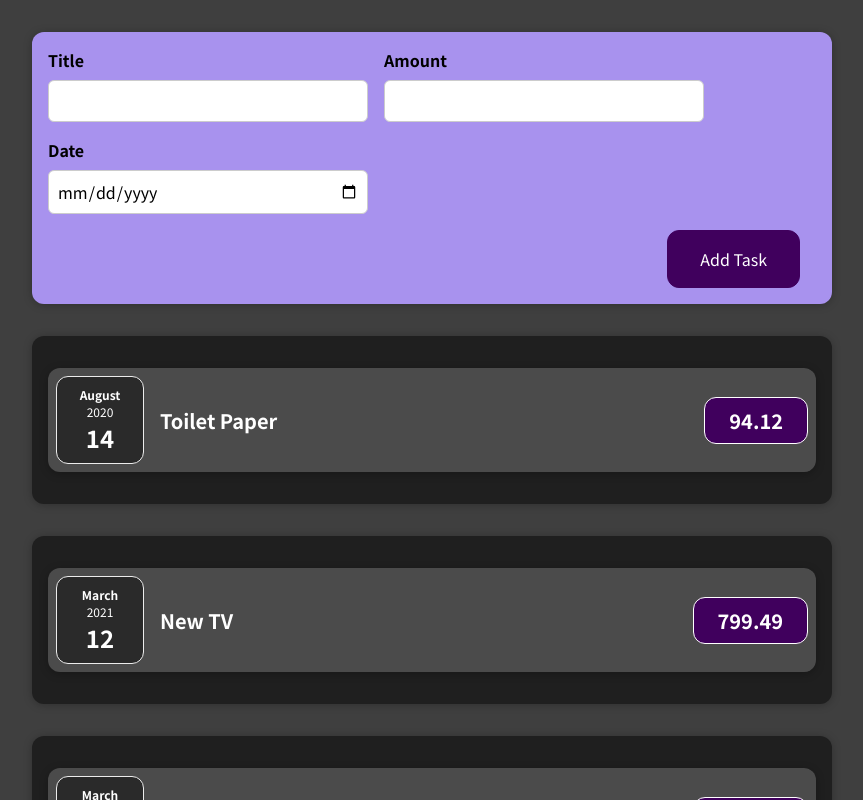
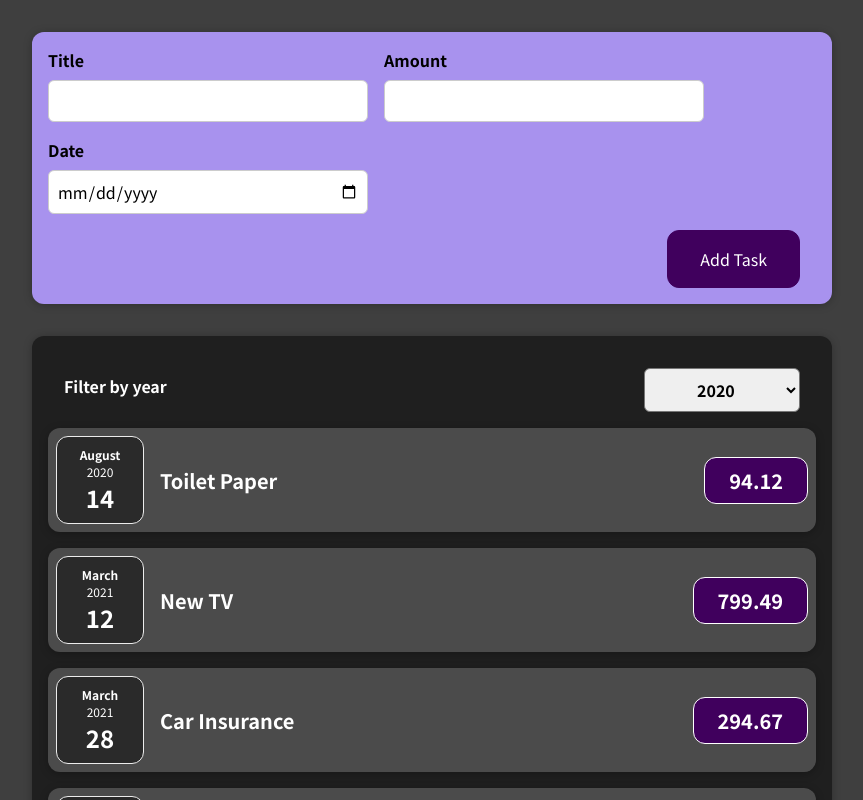
Before and after one commit to learnwithratnesh/react-ud, a React (Create React App) app: page / in a window 1280 px wide. Shown: the top 800 px of the page, without its empty margins (208-1071 px from the left). Built offline with nearby package versions, Linux system fonts and the light colour scheme.

Commit message:
fix structure

```diff
--- a/src/App.js
+++ b/src/App.js
@@ -1,8 +1,9 @@
 import Expenses from './components/Expenses/Expenses'
 import NewExpense from './components/NewExpense/NewExpense'
+import React, { useState } from 'react';
 
 function App() {
-  const _expenses = [
+  let expenses = [
     {
       id: 'e1',
       title: 'Toilet Paper',
@@ -23,13 +24,16 @@
       date: new Date(2021, 5, 12),
     },
   ];
+  const [_expense, updateExpenses] = useState(expenses)
   const addExpenseHandler = (expense) => {
-    console.log(expense)
+    updateExpenses((prevState) => {
+      return [...prevState, expense];
+    })
   }
   return (
     <div>
       <NewExpense onAddExpense={addExpenseHandler} />
-      <Expenses expenses={_expenses}></Expenses>
+      <Expenses expenses={_expense}></Expenses>
     </div>
   );
 }
--- a/src/components/Expenses/ExpenseItem.js
+++ b/src/components/Expenses/ExpenseItem.js
@@ -1,16 +1,16 @@
-import Cards from '../UI/Cards';
+import React from 'react';
 import ExpenseDate from './ExpenseDate'
 import './ExpenseDate.css'
 import './ExpenseItem.css'
 const ExpenseItem = (props) => {
     return (
-        <Cards className="expense-item">
+        <div className="expense-item">
             <ExpenseDate date={props.date}></ExpenseDate>
             <div className="expense-item__description">
                 <h2>{props.title}</h2>
             </div>
             <div className="expense-item__price">{props.amount}</div>
-        </Cards>)
+        </div>)
 
 }
 export default ExpenseItem;
--- a/src/components/Expenses/Expenses.js
+++ b/src/components/Expenses/Expenses.js
@@ -1,12 +1,20 @@
+import React, { useState } from 'react';
 import './Expenses.css'
 import ExpenseItem from './ExpenseItem'
+import ExpensesFilter from './ExpensesFilter'
+import Cards from '../UI/Cards';
 const Expenses = (props) => {
-    return props.expenses.map((item, index) => {
-        return (
-            <div key={index} className="expenses">
-                <ExpenseItem date={item.date} title={item.title} amount={item.amount}></ExpenseItem>
-            </div>
-        )
-    })
+    const [filteredYear, setFilteredYear] = useState("2020")
+    const filterChangeHandler = selectedYear => {
+        setFilteredYear(selectedYear)
+    }
+    return (<div>
+        <Cards className="expenses">
+            <ExpensesFilter selected={filteredYear} onChangeFilter={filterChangeHandler} />
+            {props.expenses.map((expense, index) =>
+                <ExpenseItem key={index} date={expense.date} title={expense.title} amount={expense.amount}></ExpenseItem>
+            )}
+        </Cards>
+    </div>)
 }
 export default Expenses
--- /dev/null
+++ b/src/components/Expenses/ExpensesFilter.css
@@ -0,0 +1,24 @@
+.expenses-filter {
+  color: white;
+  padding: 0 1rem;
+}
+
+.expenses-filter__control {
+  display: flex;
+  width: 100%;
+  align-items: center;
+  justify-content: space-between;
+  margin: 1rem 0;
+}
+
+.expenses-filter label {
+  font-weight: bold;
+  margin-bottom: 0.5rem;
+}
+
+.expenses-filter select {
+  font: inherit;
+  padding: 0.5rem 3rem;
+  font-weight: bold;
+  border-radius: 6px;
+}
--- /dev/null
+++ b/src/components/Expenses/ExpensesFilter.js
@@ -0,0 +1,24 @@
+import React from 'react';
+
+import './ExpensesFilter.css';
+
+const ExpensesFilter = (props) => {
+    const dropdownChangeHandler = (event) => {
+        props.onChangeFilter(event.target.value)
+    }
+    return (
+        <div className='expenses-filter'>
+            <div className='expenses-filter__control'>
+                <label>Filter by year</label>
+                <select value={props.selected} onChange={dropdownChangeHandler}>
+                    <option value='2022'>2022</option>
+                    <option value='2021'>2021</option>
+                    <option value='2020'>2020</option>
+                    <option value='2019'>2019</option>
+                </select>
+            </div>
+        </div>
+    );
+};
+
+export default ExpensesFilter;
```
Also changed, not shown: 1 other file (tests, documents, lock files or other folders).
